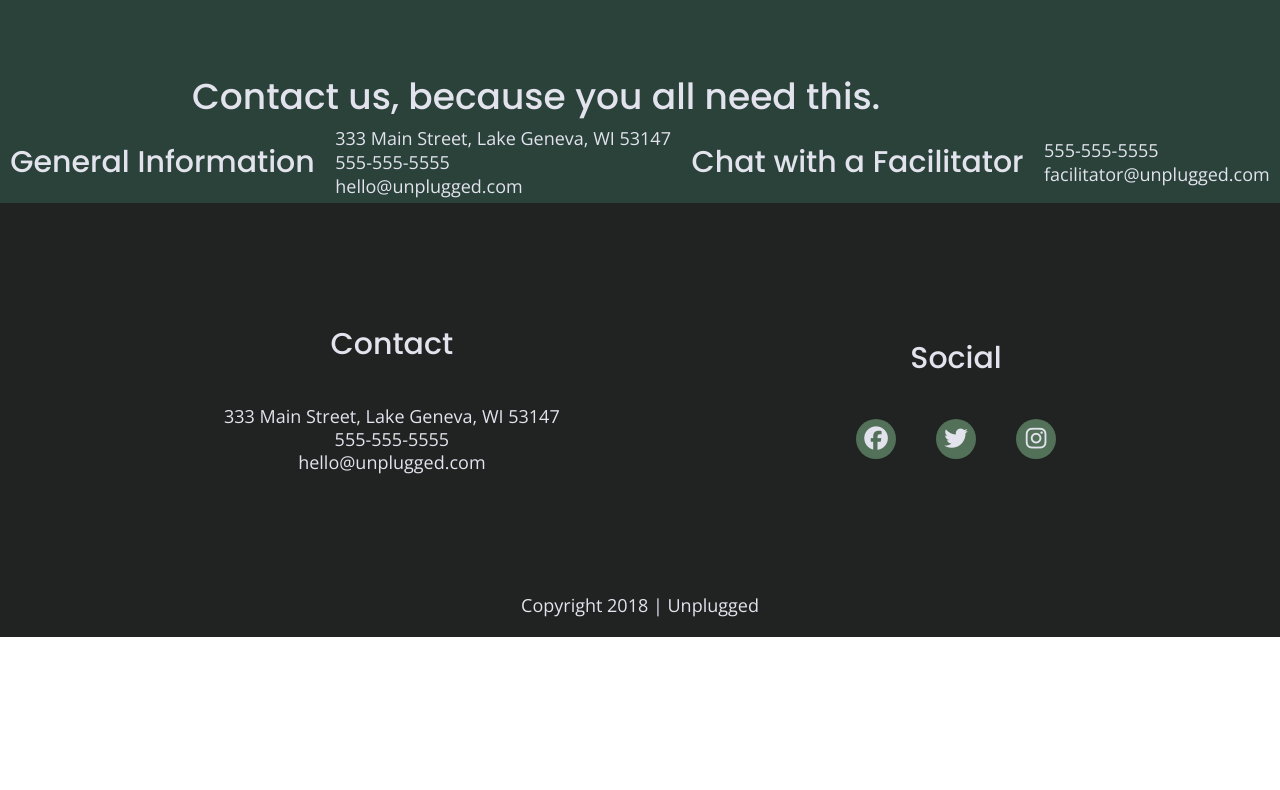
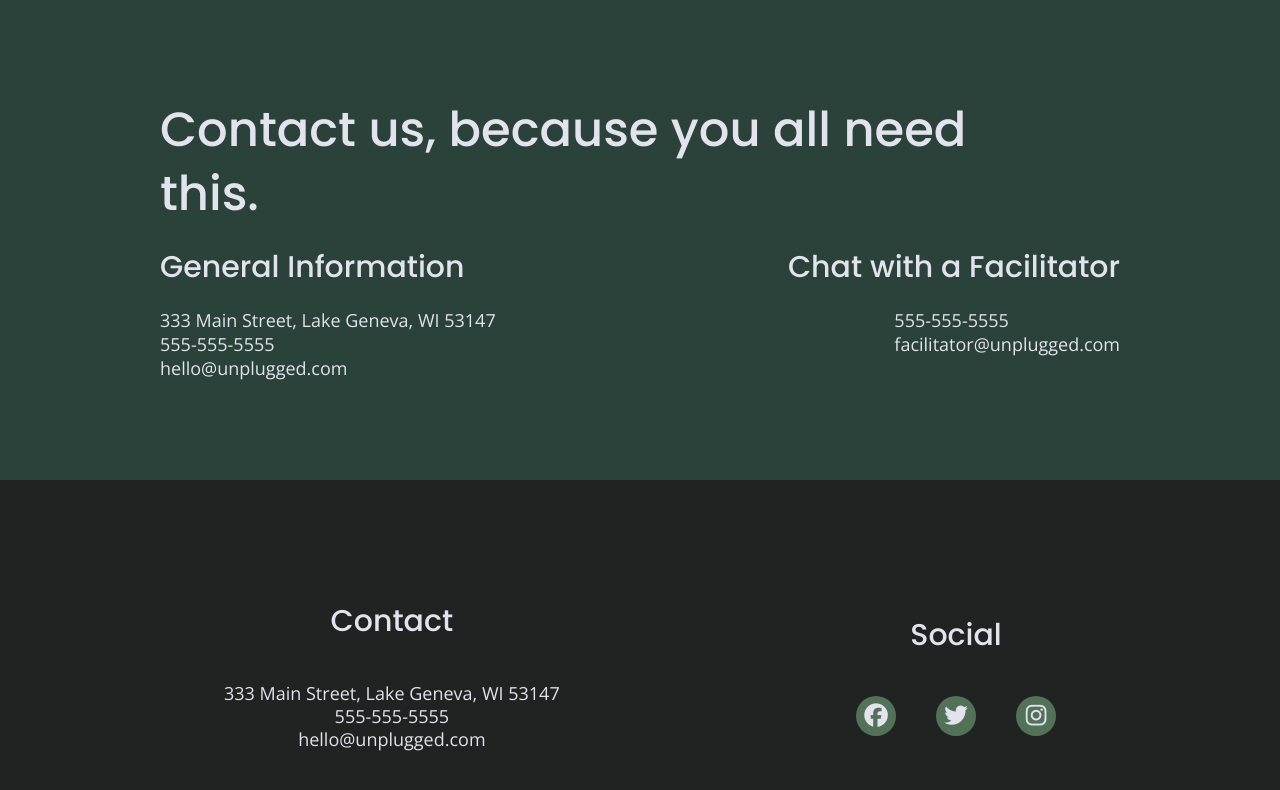
Before and after one commit to ariellazuri/coding-responsive-unplugged, a plain HTML site: page about/index.html in a window 1280 px wide. Shown: the part 1052-1842 px from the top of the page. Before the commit the page ends 1689 px from the top, so only its background shows below. Drawn offline with nearby package versions, Linux system fonts and the light colour scheme; a script that the page names is missing; files whose address does not match are found by name.

Commit message:
Completed all HTML and CSS code - final

```diff
--- a/about/index.html
+++ b/about/index.html
@@ -66,9 +66,11 @@
         </div>
 
         <section class="contact-section">
+            <div class="content-wrapper">
+                <h2>Contact us, because you all need this.</h2>
                 <div class="contact-content">
-                <h2>Contact us, because you all need this.</h2>
                     <h4>General Information</h4>
+                    <h4>Chat with a Facilitator</h4>
                         <address>
                             <p>
                                 333 Main Street, Lake Geneva, WI 53147 <br>
@@ -76,13 +78,13 @@
                                 hello@unplugged.com
                             </p>
                         </address>
-                <h4>Chat with a Facilitator</h4>
                         <address>
                             <p>
                                 555-555-5555 <br>
                                 facilitator@unplugged.com
                             </p>
                         </address>
+                </div>
             </div>
         </section>
     </main> <!-- main wrapper -->
--- a/css/style.css
+++ b/css/style.css
@@ -696,15 +696,13 @@ input[type=button] {
     padding-bottom: 45.5%;
   }
 
-  .contact-section .contact-content h2 {
-    width: 70%;
-    padding: 75px 75px 0;
+  .contact-section .content-wrapper h2 {
+    width: 80%;
   }
 
   .contact-content {
     display: flex;
-    justify-content: space-around;
-    align-items: center;
+    justify-content: space-between;
     flex-flow: row wrap;
   }
 
@@ -820,7 +818,6 @@ input[type=button] {
 
   .contact-content h4 {
     font-size: 1.875em;
-
   }
 
   /* ==========================================================================
```
Lines whose indentation alone changed are shown as unchanged.
